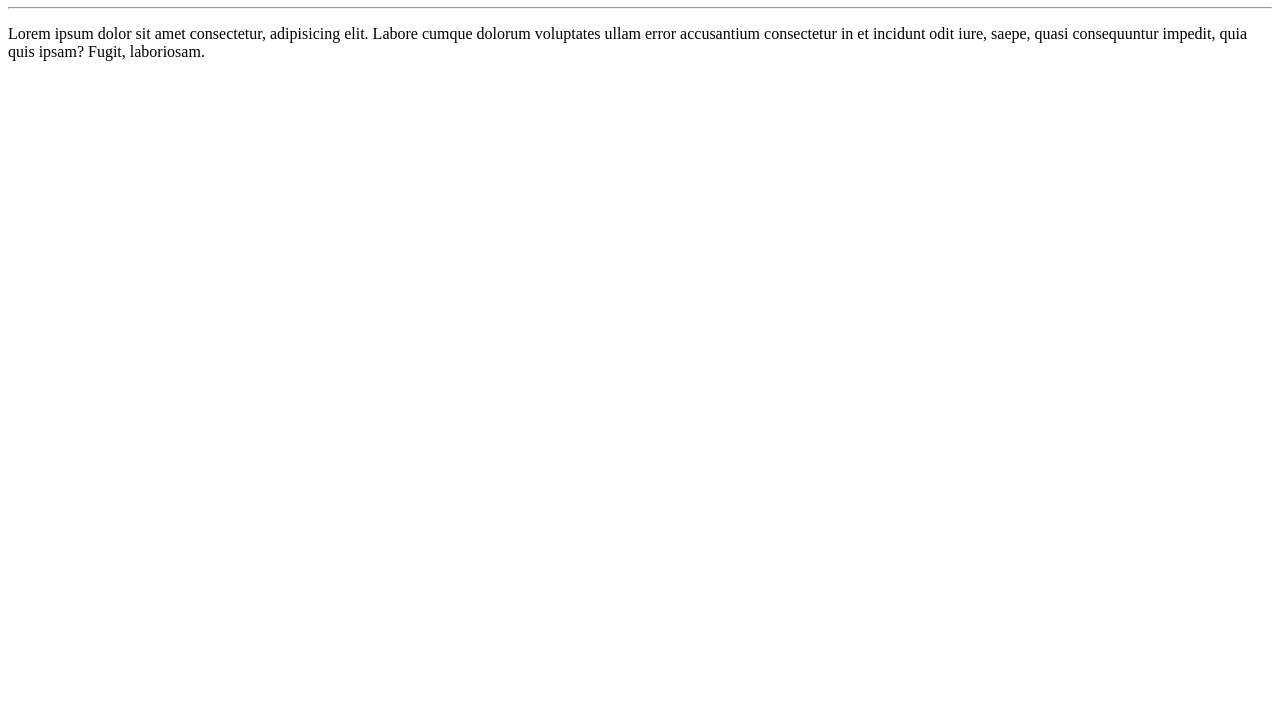
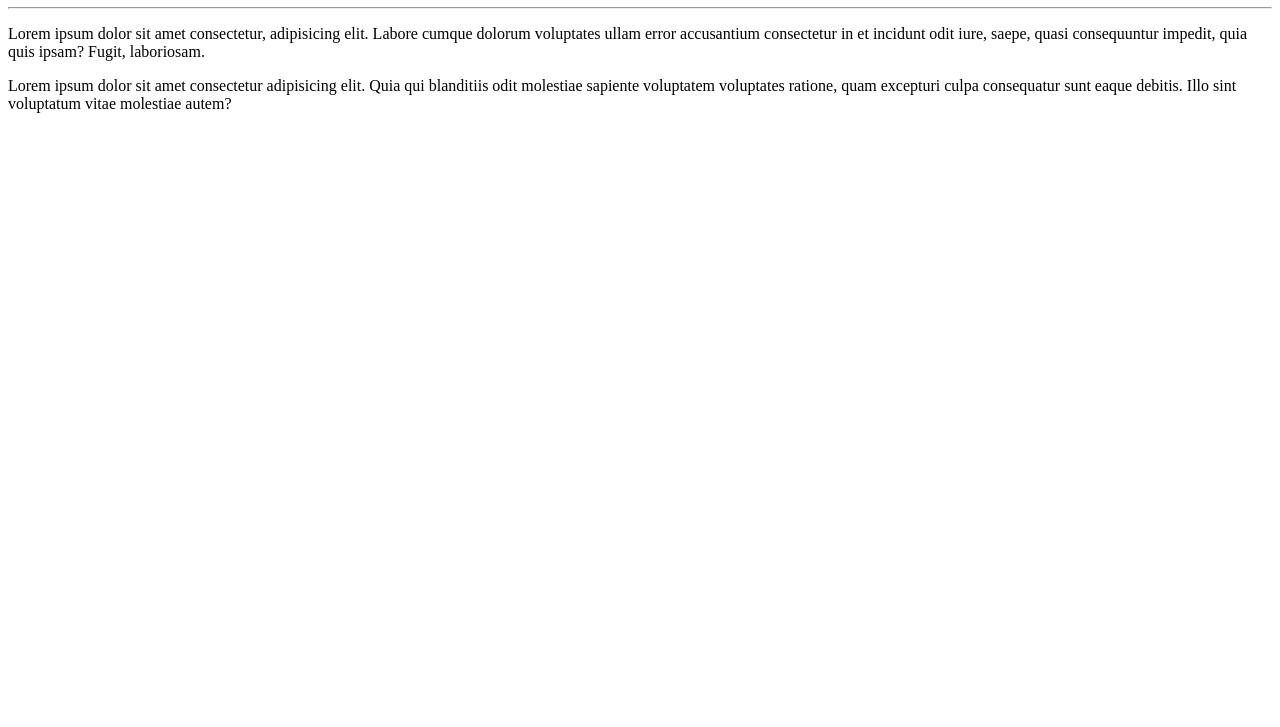
Before and after one commit to WillianMR/gafanhoto, a plain HTML site: page site-exemplo/index.html in a window 1280 px wide. Shown: the part 73-800 px from the top of the page. Drawn offline with Linux system fonts and the light colour scheme.

Commit message:
paragrafo novo

```diff
--- a/site-exemplo/index.html
+++ b/site-exemplo/index.html
@@ -9,5 +9,6 @@
     <h1>Olá, Mundo!</h1>
     <hr>
     <p>Lorem ipsum dolor sit amet consectetur, adipisicing elit. Labore cumque dolorum voluptates ullam error accusantium consectetur in et incidunt odit iure, saepe, quasi consequuntur impedit, quia quis ipsam? Fugit, laboriosam.</p>
+    <p>Lorem ipsum dolor sit amet consectetur adipisicing elit. Quia qui blanditiis odit molestiae sapiente voluptatem voluptates ratione, quam excepturi culpa consequatur sunt eaque debitis. Illo sint voluptatum vitae molestiae autem?</p>
 </body>
 </html>
```
